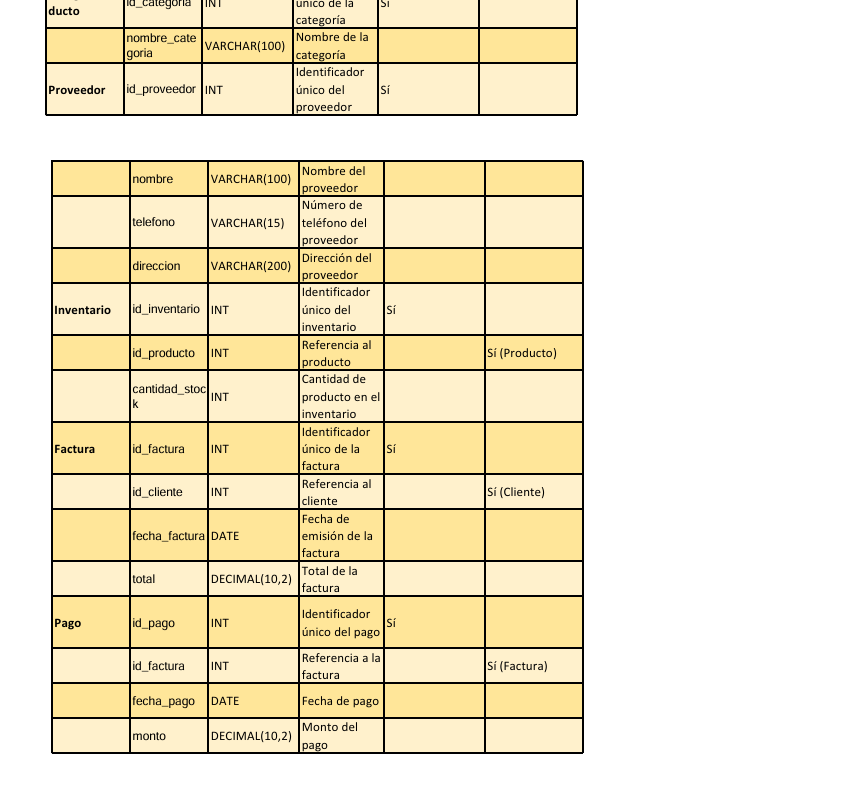
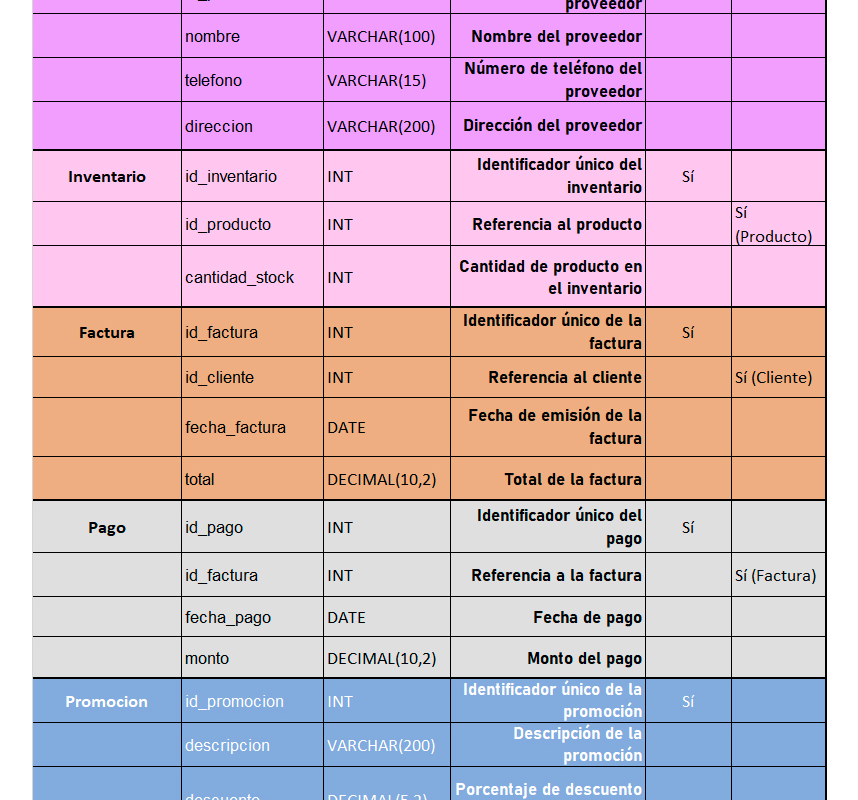
Before and after one commit to freddyvelarde/hipermaxi-inventario, a React (Vite) app: page /analisis-estructurado/diccionario_datos in a window 1280 px wide. Shown: the part 1040-1840 px from the top of the page, without its empty margins (320-1178 px from the left). Built offline with nearby package versions, Linux system fonts and the light colour scheme.

Commit message:
editing `diccionario de datos`

```diff
--- a/src/pages/AnalisisEstruturado/Diccionario.jsx
+++ b/src/pages/AnalisisEstruturado/Diccionario.jsx
@@ -1,8 +1,9 @@
 import AnalisisEstructuradoStyled, {
   BreadcrumbNav,
 } from "./AnalisisEstructuradoStyled";
-import dic1 from "../AnalisisEstruturado/assets/dic1.png";
-import dic2 from "../AnalisisEstruturado/assets/dic2.png";
+// import dic1 from "../AnalisisEstruturado/assets/dic1.png";
+// import dic2 from "../AnalisisEstruturado/assets/dic2.png";
+import dictionario from "../AnalisisEstruturado/assets/dicdatosv1.jpg";
 import { ZoomInImage } from "../../components/ZoomInImage/ZoomInImage";
 import PageNavigation from "../../components/PageNavigation/PageNavigation";
 
@@ -22,14 +23,9 @@ export const Diccionario = () => {
         utilizados en el sistema, como los productos, categorías, fechas de
         entrada y salida, y las cantidades disponibles.
       </p>
+      <br />
       <ZoomInImage
-        src={dic1}
-        alt="Diagrama ER"
-        width="auto"
-        className="diagrama"
-      />
-      <ZoomInImage
-        src={dic2}
+        src={dictionario}
         alt="Diagrama ER"
         width="auto"
         className="diagrama"
```
Also changed, not shown: src/pages/AnalisisEstruturado/assets/dicdatosv1.jpg (added).
